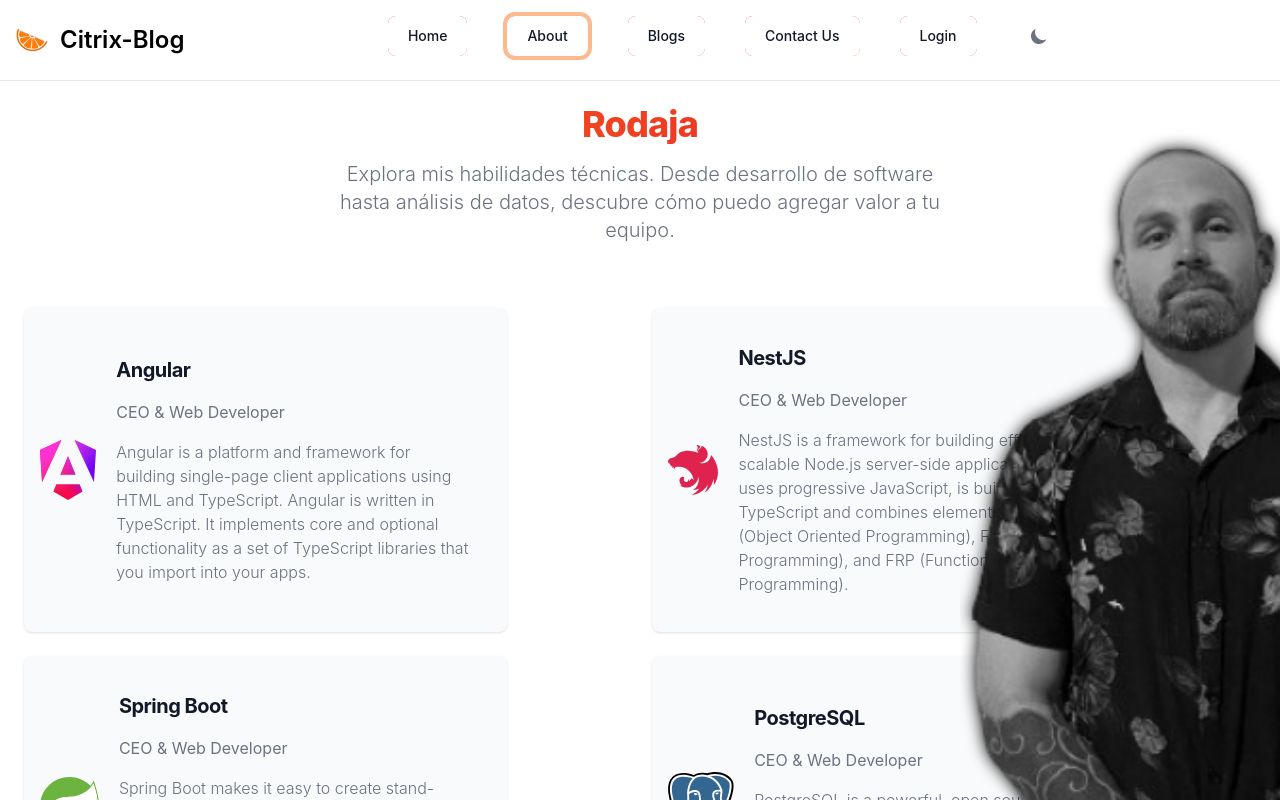
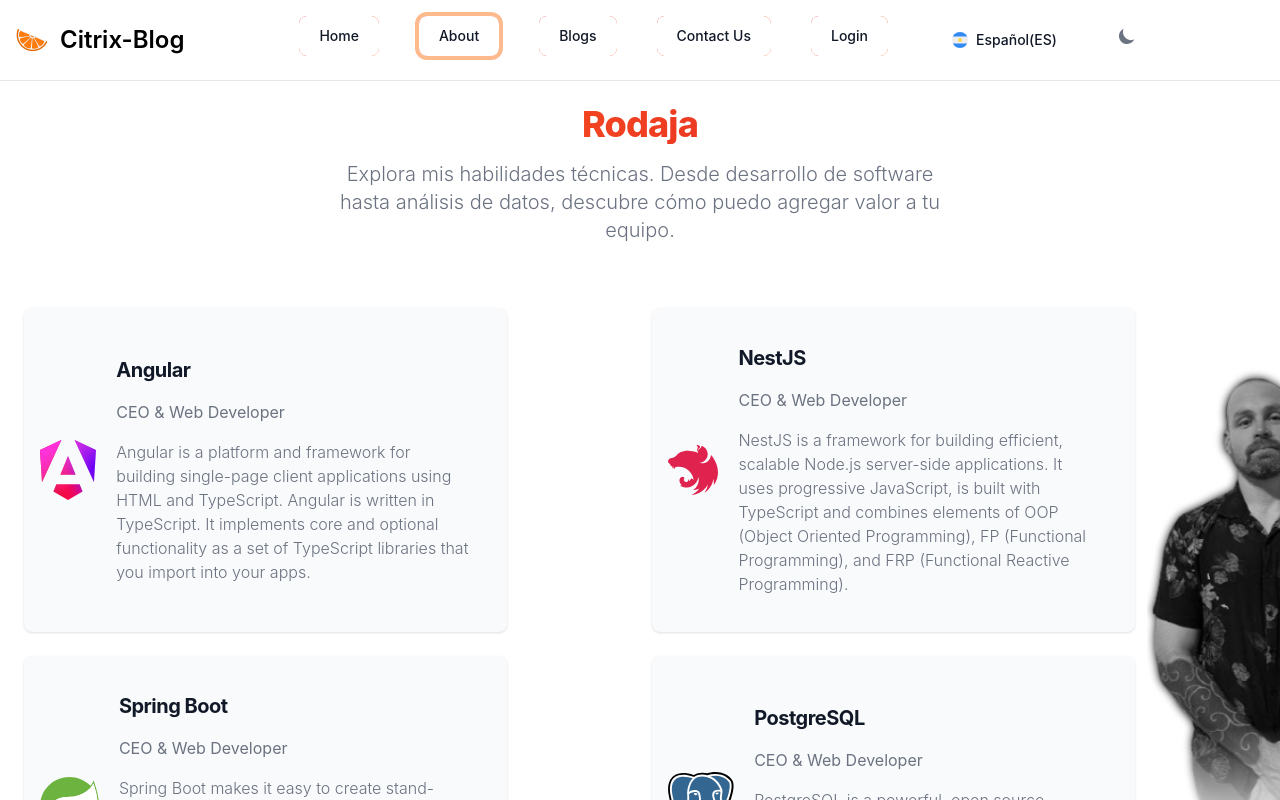
Before and after one commit to RodrigoGorostiague/Blog, an Angular app: page /about/home in a window 1280 px wide. Both pictures are taken after a click on the button "About". Shown: the top 800 px of the page. Built offline with nearby package versions, Linux system fonts and the light colour scheme.

Commit message:
[add]button traslate

```diff
--- a/src/app/domains/about/about.component.html
+++ b/src/app/domains/about/about.component.html
@@ -15,7 +15,7 @@
         <div
           class="items-center bg-gray-50 rounded-lg shadow sm:flex dark:bg-gray-800 dark:border-gray-700 w-4/5 hover:bg-neutral-400/30">
           <a href="#">
-            <img class="w-44 lg:w-60  mx-4  rounded-lg sm:rounded-none sm:rounded-l-lg" [src]="skill.icon"
+            <img class="w-32 lg:w-60  mx-4  rounded-lg sm:rounded-none sm:rounded-l-lg" [src]="skill.icon"
               alt="Bonnie Avatar">
           </a>
           <div class="p-5">
@@ -38,25 +38,29 @@
     </div>
     <div>
       <a routerLink="/about/detail">
-        <img class="hidden lg:block lg:col-span-5 lg:float-right lg:mr-8 custom" src="../../../assets/images/personal.png" alt="mockup">
+        <img class="hidden lg:block lg:col-span-5 lg:float-right lg:mr-8 custom"
+          src="../../../assets/images/personal.png" alt="mockup">
       </a>
     </div>
   </section>
 
   <section class="bg-white dark:bg-gray-900">
-    <div class="py-8 px-4 mx-auto max-w-screen-xl sm:py-16 lg:px-6">
+    <div class="py-8 px-4 mx-auto max-w-screen-xl lg:w-4/6 lg:h-auto  sm:py-16 lg:px-6">
       <div class="max-w-screen-md mb-8 lg:mb-16">
         <h2 class="mb-4 text-4xl tracking-tight font-extrabold text-gray-900 dark:text-white">Proyectos Realizados</h2>
         <p class="text-gray-500 sm:text-xl dark:text-gray-400">Lorem ipsum dolor sit amet consectetur, adipisicing elit.
           Sit vel rem eligendi animi vero deserunt odio velit laudantium, dolores, repudiandae in quia inventore amet
           itaque placeat blanditiis sequi corporis mollitia.</p>
       </div>
-      <div class="space-y-8 md:grid md:grid-cols-1 lg:grid-cols-1 md:gap-12 md:space-y-0">
+
+      <!-- Carrousell-->
+      <div class="space-y-8 md:grid md:grid-cols-1 z-10 lg:grid-cols-1 md:gap-12 md:space-y-0">
         @for(project of projects; track project; let i = $index) {
         <div>
           <div class="flex flex-row">
             @for(tech of project.techs; track tech) {
-                <div class="flex mr-2 justify-center items-center mb-4 w-10 h-10 rounded-full bg-primary-100 lg:h-12 lg:w-12 dark:bg-primary-900">
+            <div
+              class="flex mr-2 justify-center items-center mb-4 w-10 h-10 rounded-full bg-primary-100 lg:h-12 lg:w-12 dark:bg-primary-900">
               <img class="w-5 h-5 text-primary-600 lg:w-6 lg:h-6 dark:text-primary-300" [src]="tech" alt="">
             </div>
             }
@@ -67,37 +71,45 @@
 
         <div #carousel [id]="'carousel-' + i" class="relative w-full" data-carousel="slide">
           <!-- Carousel wrapper -->
-            <div class="relative h-56 overflow-hidden rounded-lg md:h-96">
+          <div class="relative h-56 overflow-hidden rounded-lg md:h-96 z-0">
             @for(image of project.images; track image; let j = $index) {
-                <div [attr.ngClass]="{ 'block': j === 0, 'hidden': j !== 0 }" class="duration-700 ease-in-out" data-carousel-item>
-                  <img [src]="image" class="absolute block w-full -translate-x-1/2 -translate-y-1/2 top-1/2 left-1/2" alt="...">
+            <div [attr.ngClass]="{ 'block': j === 0, 'hidden': j !== 0 }" class="duration-700 ease-in-out"
+              data-carousel-item>
+              <img [src]="image" class="absolute block w-full -translate-x-1/2 -translate-y-1/2 top-1/2 left-1/2"
+                alt="...">
             </div>
             }
           </div>
           <!-- Slider indicators -->
-            <div class="absolute z-30 flex -translate-x-1/2 bottom-5 left-1/2 space-x-3 rtl:space-x-reverse">
+          <div class="absolute z-10 flex -translate-x-1/2 bottom-5 left-1/2 space-x-3 rtl:space-x-reverse">
             @for(image of project.images; track image; let j = $index) {
-                <button type="button" class="w-3 h-3 rounded-full" aria-current="true" [attr.aria-label]="'Slide ' + (j + 1)"
-                        [attr.data-carousel-slide-to]="j"></button>
+            <button type="button" class="w-3 h-3 rounded-full" aria-current="true"
+              [attr.aria-label]="'Slide ' + (j + 1)" [attr.data-carousel-slide-to]="j"></button>
             }
           </div>
           <!-- Slider controls -->
-            <button type="button" class="absolute top-0 start-0 z-30 flex items-center justify-center h-full px-4 cursor-pointer group focus:outline-none"
+          <button type="button"
+            class="absolute top-0 start-0 z-10 flex items-center justify-center h-full px-4 cursor-pointer group focus:outline-none"
             data-carousel-prev>
-              <span class="inline-flex items-center justify-center w-10 h-10 rounded-full bg-white/30 dark:bg-gray-800/30 group-hover:bg-white/50 dark:group-hover:bg-gray-800/60 group-focus:ring-4 group-focus:ring-white dark:group-focus:ring-gray-800/70 group-focus:outline-none">
+            <span
+              class="inline-flex items-center justify-center w-10 h-10 rounded-full bg-white/30 dark:bg-gray-800/30 group-hover:bg-white/50 dark:group-hover:bg-gray-800/60 group-focus:ring-4 group-focus:ring-white dark:group-focus:ring-gray-800/70 group-focus:outline-none">
               <svg class="w-4 h-4 text-white dark:text-gray-800 rtl:rotate-180" aria-hidden="true"
                 xmlns="http://www.w3.org/2000/svg" fill="none" viewBox="0 0 6 10">
-                  <path stroke="currentColor" stroke-linecap="round" stroke-linejoin="round" stroke-width="2" d="M5 1 1 5l4 4" />
+                <path stroke="currentColor" stroke-linecap="round" stroke-linejoin="round" stroke-width="2"
+                  d="M5 1 1 5l4 4" />
               </svg>
               <span class="sr-only">Previous</span>
             </span>
           </button>
-            <button type="button" class="absolute top-0 end-0 z-30 flex items-center justify-center h-full px-4 cursor-pointer group focus:outline-none"
+          <button type="button"
+            class="absolute top-0 end-0 z-10 flex items-center justify-center h-full px-4 cursor-pointer group focus:outline-none"
             data-carousel-next>
-              <span class="inline-flex items-center justify-center w-10 h-10 rounded-full bg-white/30 dark:bg-gray-800/30 group-hover:bg-white/50 dark:group-hover:bg-gray-800/60 group-focus:ring-4 group-focus:ring-white dark:group-focus:ring-gray-800/70 group-focus:outline-none">
+            <span
+              class="inline-flex items-center justify-center w-10 h-10 rounded-full bg-white/30 dark:bg-gray-800/30 group-hover:bg-white/50 dark:group-hover:bg-gray-800/60 group-focus:ring-4 group-focus:ring-white dark:group-focus:ring-gray-800/70 group-focus:outline-none">
               <svg class="w-4 h-4 text-white dark:text-gray-800 rtl:rotate-180" aria-hidden="true"
                 xmlns="http://www.w3.org/2000/svg" fill="none" viewBox="0 0 6 10">
-                  <path stroke="currentColor" stroke-linecap="round" stroke-linejoin="round" stroke-width="2" d="m1 9 4-4-4-4" />
+                <path stroke="currentColor" stroke-linecap="round" stroke-linejoin="round" stroke-width="2"
+                  d="m1 9 4-4-4-4" />
               </svg>
               <span class="sr-only">Next</span>
             </span>
@@ -105,8 +117,6 @@
         </div>
         }
       </div>
-
-
     </div>
   </section>
 </div>
--- a/src/app/domains/about/about.component.scss
+++ b/src/app/domains/about/about.component.scss
@@ -3,11 +3,12 @@
   filter: grayscale(100%) drop-shadow(0 0 0.5rem black);
   transition: transform 0.5s, filter 0.4s; /* Agregando transición */
   position: fixed;
-  left: 75%;
+  left: 80%;
   top: 16%;
   height: 120%;
   width: auto;
   padding: 8px;
+  scale: 0.5;
 }
 
 .custom:hover {
--- a/src/app/domains/shared/components/navbar/navbar.component.html
+++ b/src/app/domains/shared/components/navbar/navbar.component.html
@@ -62,6 +62,31 @@
         </button>
       </li>
       <li>
+        <div class="flex items-center md:order-2 space-x-1 md:space-x-0 rtl:space-x-reverse">
+          <button type="button" data-dropdown-toggle="language-dropdown-menu" class="inline-flex items-center font-medium justify-center px-4 py-2 text-sm text-gray-900 dark:text-white rounded-lg cursor-pointer hover:bg-gray-100 dark:hover:bg-gray-700 dark:hover:text-white">
+              <img class="lg:w-4 m-2" [src]="selectedLenguage.icon" alt="">
+              {{ selectedLenguage.name + '(' + (selectedLenguage.value | uppercase) + ')' }}
+          </button>
+          <!-- Dropdown -->
+          <div class="z-50 hidden my-4 text-base list-none bg-white divide-y divide-gray-100 rounded-lg shadow dark:bg-gray-700" id="language-dropdown-menu">
+              <ul class="py-2 font-medium" role="none">
+                @for(lenguage of lenguages; track lenguage.value) {
+                  <li (click)="selectecLenguage(lenguage.value)">
+                      <a href="#" class="block px-4 py-2 text-sm text-gray-700 hover:bg-gray-100 dark:text-gray-400 dark:hover:bg-gray-600 dark:hover:text-white" role="menuitem">
+                          <div class="inline-flex items-center">
+                          <img class="lg:w-6 m-2" [src]="lenguage.icon" [alt]="lenguage.value">
+                          {{ lenguage.name + ' (' + (lenguage.value | uppercase) + ')' }}
+                          </div>
+                      </a>
+                  </li>
+                }
+              </ul>
+          </div>
+          <!-- Theme switcher... -->
+      </div>
+
+      </li>
+      <li>
         <button id="theme-toggle" type="button" class="block px-3 text-gray-500 dark:text-gray-400 hover:bg-gray-100 dark:hover:bg-gray-700 focus:outline-none focus:ring-4 focus:ring-gray-200 dark:focus:ring-gray-700 rounded-lg text-sm p-2.5">
           <svg id="theme-toggle-dark-icon" class="hidden w-5 h-5" fill="currentColor" viewBox="0 0 20 20" xmlns="http://www.w3.org/2000/svg"><path d="M17.293 13.293A8 8 0 016.707 2.707a8.001 8.001 0 1010.586 10.586z"></path></svg>
           <svg id="theme-toggle-light-icon" class="hidden w-5 h-5" fill="currentColor" viewBox="0 0 20 20" xmlns="http://www.w3.org/2000/svg"><path d="M10 2a1 1 0 011 1v1a1 1 0 11-2 0V3a1 1 0 011-1zm4 8a4 4 0 11-8 0 4 4 0 018 0zm-.464 4.95l.707.707a1 1 0 001.414-1.414l-.707-.707a1 1 0 00-1.414 1.414zm2.12-10.607a1 1 0 010 1.414l-.706.707a1 1 0 11-1.414-1.414l.707-.707a1 1 0 011.414 0zM17 11a1 1 0 100-2h-1a1 1 0 100 2h1zm-7 4a1 1 0 011 1v1a1 1 0 11-2 0v-1a1 1 0 011-1zM5.05 6.464A1 1 0 106.465 5.05l-.708-.707a1 1 0 00-1.414 1.414l.707.707zm1.414 8.486l-.707.707a1 1 0 01-1.414-1.414l.707-.707a1 1 0 011.414 1.414zM4 11a1 1 0 100-2H3a1 1 0 000 2h1z" fill-rule="evenodd" clip-rule="evenodd"></path></svg>
--- a/src/app/domains/shared/components/navbar/navbar.component.ts
+++ b/src/app/domains/shared/components/navbar/navbar.component.ts
@@ -1,11 +1,11 @@
-import { CommonModule } from '@angular/common'
+import { CommonModule, UpperCasePipe } from '@angular/common'
 import { Component } from '@angular/core'
 import { RouterLinkActive, RouterLinkWithHref } from '@angular/router'
 
 @Component({
   selector: 'app-navbar',
   standalone: true,
-  imports: [CommonModule, RouterLinkWithHref, RouterLinkActive],
+  imports: [CommonModule, RouterLinkWithHref, RouterLinkActive, UpperCasePipe],
   templateUrl: './navbar.component.html',
   styleUrl: './navbar.component.scss',
 })
@@ -13,12 +13,17 @@
   themeToggleDarkIcon: HTMLElement | null = null
   themeToggleLightIcon: HTMLElement | null = null
   themeToggleBtn: HTMLElement | null = null
+  isDropdownOpen = false;
+
+  lenguages = [
+    { name: 'Español', value: 'es', icon: '../../../../../assets/flags/CircleFlagsAr.svg' },
+    { name: 'English', value: 'en', icon: '../../../../../assets/flags/CircleFlagsUs.svg' },
+  ];
+  selectedLenguage = this.lenguages[0];
 
   ngOnInit(): void {
     this.themeToggleDarkIcon = document.getElementById('theme-toggle-dark-icon')
-    this.themeToggleLightIcon = document.getElementById(
-      'theme-toggle-light-icon'
-    )
+    this.themeToggleLightIcon = document.getElementById(      'theme-toggle-light-icon')
     this.themeToggleBtn = document.getElementById('theme-toggle')
 
     if (
@@ -56,8 +61,16 @@
         localStorage.setItem('color-theme', 'dark')
       }
     }
-
     this.themeToggleDarkIcon?.classList.toggle('hidden')
     this.themeToggleLightIcon?.classList.toggle('hidden')
   }
+
+  selectecLenguage(value: string){
+    this.selectedLenguage = this.lenguages.find((lenguage) => lenguage.value === value) || this.lenguages[0];
+    this.isDropdownOpen = false;
+  }
+  toggleDropdown() {
+    this.isDropdownOpen = !this.isDropdownOpen;
+  }
+
 }
```
Also changed, not shown: src/assets/flags/CircleFlagsAr.svg (added), src/assets/flags/CircleFlagsUs.svg (added). Lines whose indentation alone changed are shown as unchanged.
